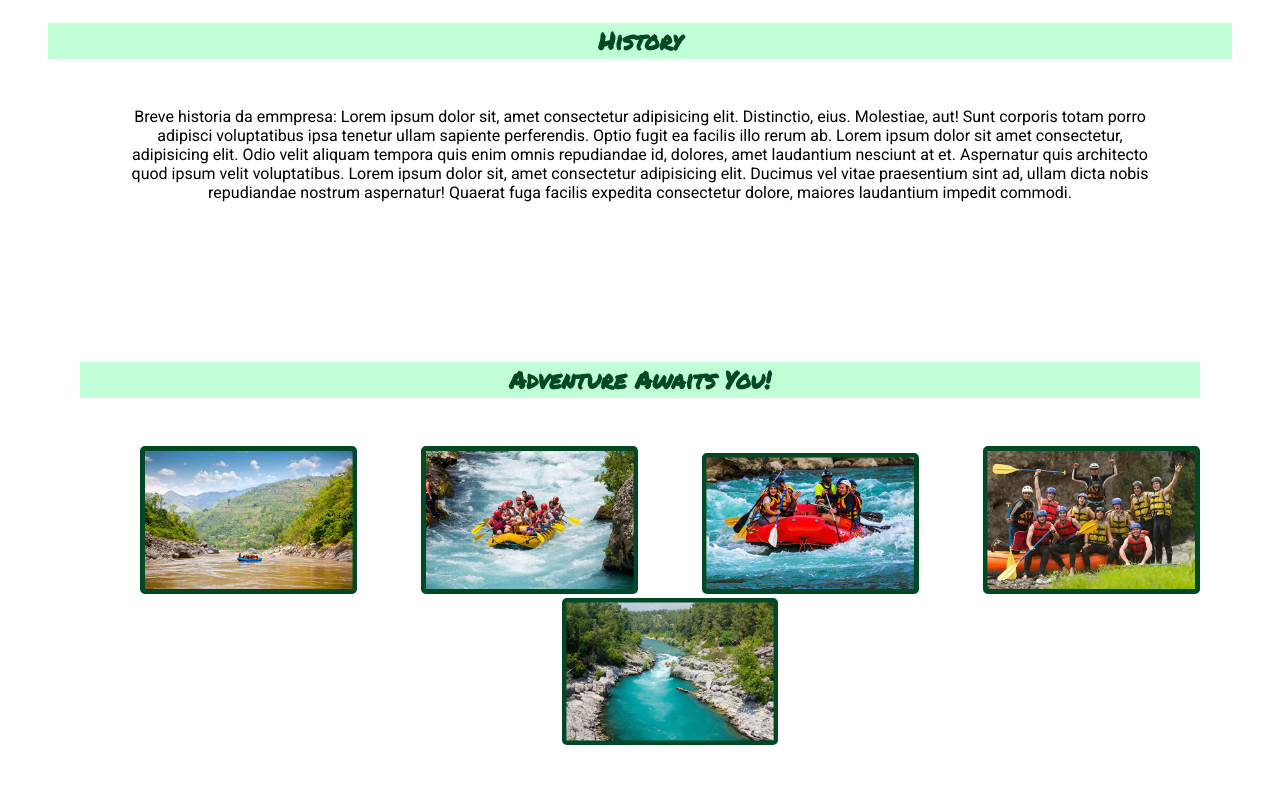
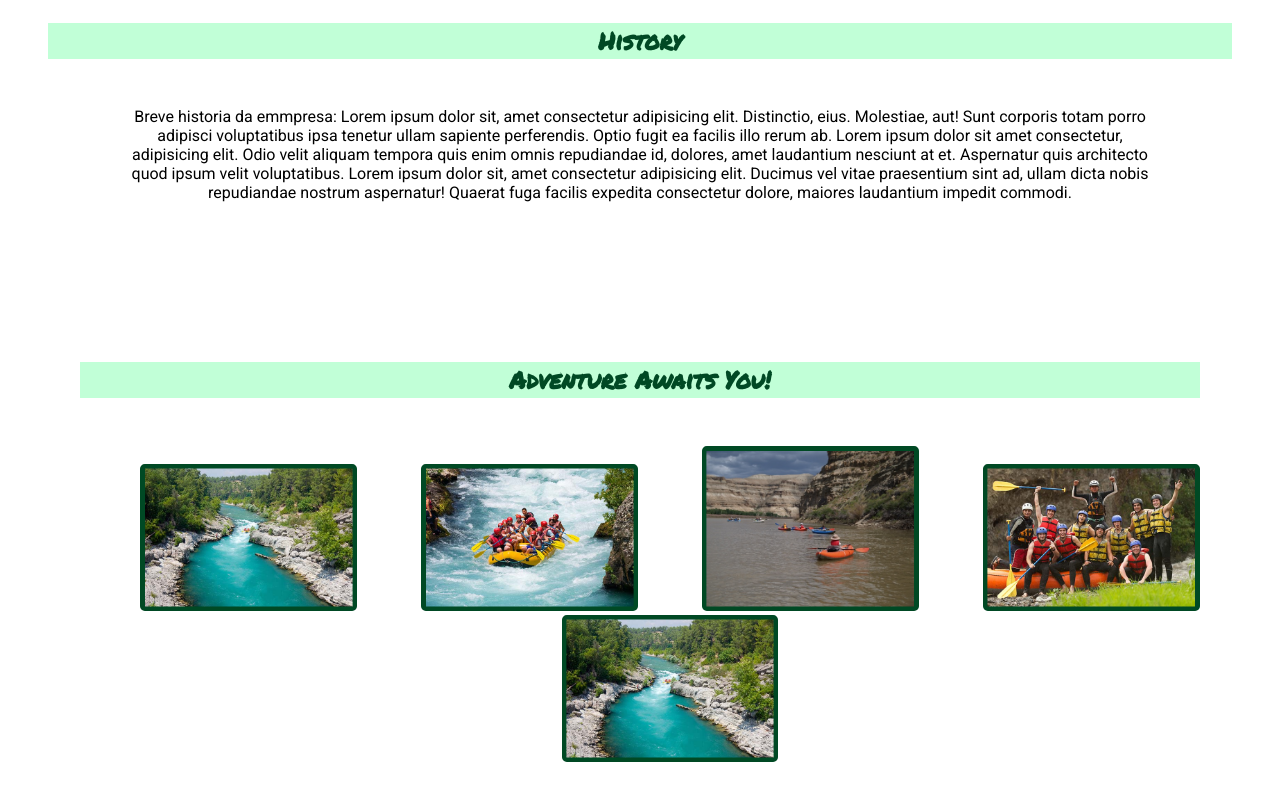
Before and after one commit to franciscolima-pro/wdd130, a plain HTML site: page wwr/about.html in a window 1280 px wide. Shown: the part 408-1208 px from the top of the page. Drawn offline with Linux system fonts and the light colour scheme.

Commit message:
adjusted

```diff
--- a/wwr/about.html
+++ b/wwr/about.html
@@ -40,9 +40,9 @@
             <section class="adventure">
                 <h2>Adventure Awaits You!</h2>
                 <div class="adventuresimgs">
-                    <img src="./images/rafting43.jpg" alt="rafting1">
+                    <img src="./images/raftingadventure5.jpg" alt="rafting1">
                     <img src="./images/raftingadventure2.jpg" alt="rafting2">
-                    <img src="./images/raftingadventure3.jpg" alt="rafting3">
+                    <img src="./images/boats.jpg" alt="rafting3">
                     <img src="./images/raftingadventure4.jpg" alt="rafting4">
                     <img src="./images/raftingadventure5.jpg" alt="rafting5">
                 </div>
```
Also changed, not shown: wwr/images/boats.jpg (added), wwr/images/desolation.jpg (added).
